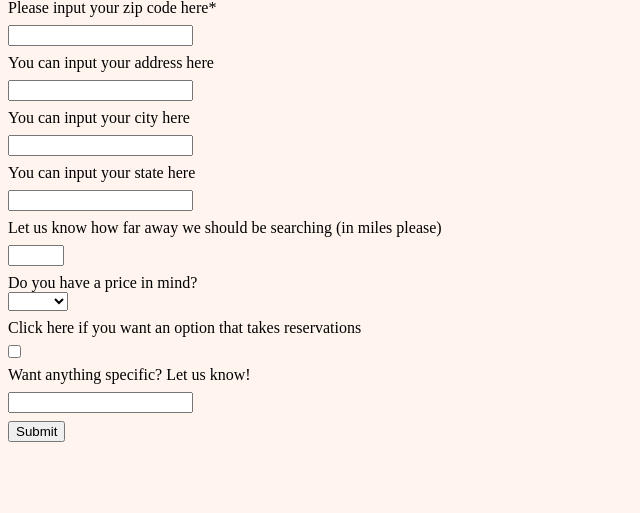
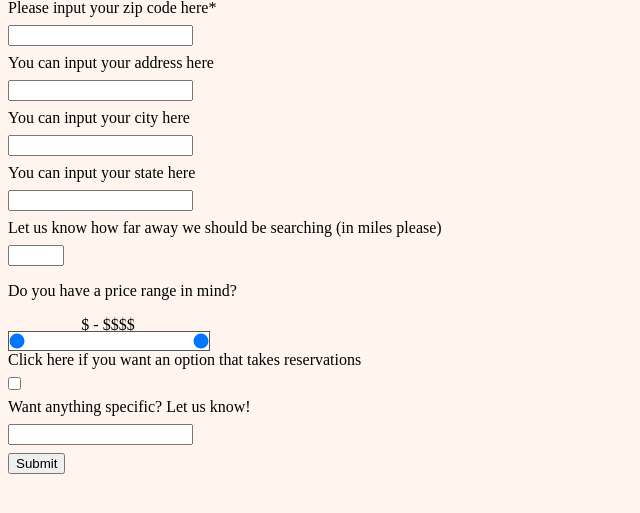
Before and after one commit to mosorio22/YouCanPick, a Flask app: page / in a window 1280 px wide. Shown: the part 256-769 px from the top of the page, without its empty margins (0-640 px from the left). Run offline with Flask 2, Linux system fonts and the light colour scheme.

Commit message:
added range bar for prices

```diff
--- a/static/css/home.css
+++ b/static/css/home.css
@@ -18,7 +18,64 @@ input[type=text]:focus {
 	height: auto;
 }
 
-#price {
-	display: block;
-	margin-bottom: 8px;
+/* range slider */
+
+/* style input range */
+input[type='range'] {
+      overflow: hidden;
+      width: 80px;
+      appearance: none;
+      background-color: white;
+      border: 1px solid #555;
 }
+
+
+section.range-slider {
+    position: relative;
+    width: 200px;
+    height: 35px;
+    text-align: center;
+}
+
+section.range-slider input {
+    pointer-events: none;
+    position: absolute;
+    overflow: hidden;
+    left: 0;
+    top: 15px;
+    width: 200px;
+    outline: none;
+    height: 18px;
+    margin: 0;
+    padding: 0;
+}
+
+section.range-slider input::-webkit-slider-thumb {
+    pointer-events: all;
+    position: relative;
+    z-index: 1;
+    outline: 0;
+}
+
+section.range-slider input::-moz-range-thumb {
+    pointer-events: all;
+    position: relative;
+    z-index: 10;
+    -moz-appearance: none;
+    width: 9px;
+}
+
+section.range-slider input::-moz-range-track {
+    position: relative;
+    z-index: -1;
+    background-color: rgba(0, 0, 0, 1);
+    border: 0;
+}
+section.range-slider input:last-of-type::-moz-range-track {
+    -moz-appearance: none;
+    background: none transparent;
+    border: 0;
+}
+  section.range-slider input[type=range]::-moz-focus-outer {
+  border: 0;
+}
--- /dev/null
+++ b/static/js/home.js
@@ -0,0 +1,28 @@
+function getVals(){
+  // Get slider values
+  var parent = this.parentNode;
+  var slides = parent.getElementsByTagName("input");
+  var slide1 = parseFloat( slides[0].value );
+  var slide2 = parseFloat( slides[1].value );
+  // Neither slider will clip the other, so make sure we determine which is larger
+  if( slide1 > slide2 ){ var tmp = slide2; slide2 = slide1; slide1 = tmp; }
+  var leftHand = new Array(slide1 + 1).join("$");
+  var rightHand = new Array(slide2 + 1).join("$");
+  var displayElement = parent.getElementsByClassName("rangeValues")[0];
+      displayElement.innerHTML = leftHand + " - " + rightHand;
+}
+
+window.onload = function(){
+  // Initialize Sliders
+  var sliderSections = document.getElementsByClassName("range-slider");
+      for( var x = 0; x < sliderSections.length; x++ ){
+        var sliders = sliderSections[x].getElementsByTagName("input");
+        for( var y = 0; y < sliders.length; y++ ){
+          if( sliders[y].type ==="range" ){
+            sliders[y].oninput = getVals;
+            // Manually trigger event first time to display values
+            sliders[y].oninput();
+          }
+        }
+      }
+}
--- a/templates/home.html
+++ b/templates/home.html
@@ -4,6 +4,7 @@
     <meta charset="utf-8">
     <title>Home</title>
     <link rel="stylesheet" href="{{ url_for('static', filename='css/home.css') }}">
+    <script src="../static/js/home.js"></script>
   </head>
   <body>
     {% extends "template.html" %}
@@ -27,15 +28,12 @@
       <input type="text" name="state" id="state">
       <label for="distance">Let us know how far away we should be searching (in miles please)</label>
       <input type="number" step="1" max="24" min="1" name="distance" id="distance">
-      <label for="price">Do you have a price in mind?</label>
-      <select name="price" id="price" form="home-page-form">
-        <option value=""> </option>
-        <option value="1">$</option>
-        <option value="2">$$</option>
-        <option value="3">$$$</option>
-        <option value="4">$$$$</option>
-        <option value="5">$$$$$</option>
-      </select>
+      <p>Do you have a price range in mind?</p>
+      <section class="range-slider">
+      	<span class="rangeValues"></span>
+  		<input value="1" min="1" max="4" name="min-price" id="min-price" type="range">
+  		<input value="4" min="1" max="4" name="max-price" id="max-price" type="range">
+  	  </section>
       <label for="reservation">Click here if you want an option that takes reservations</label>
       <input type="checkbox" id="reservation" name="reservation" value="reservation">
       <label for="category">Want anything specific? Let us know!</label>
```
Also changed, not shown: src/you_can_pick.py (+13 -3 lines).
